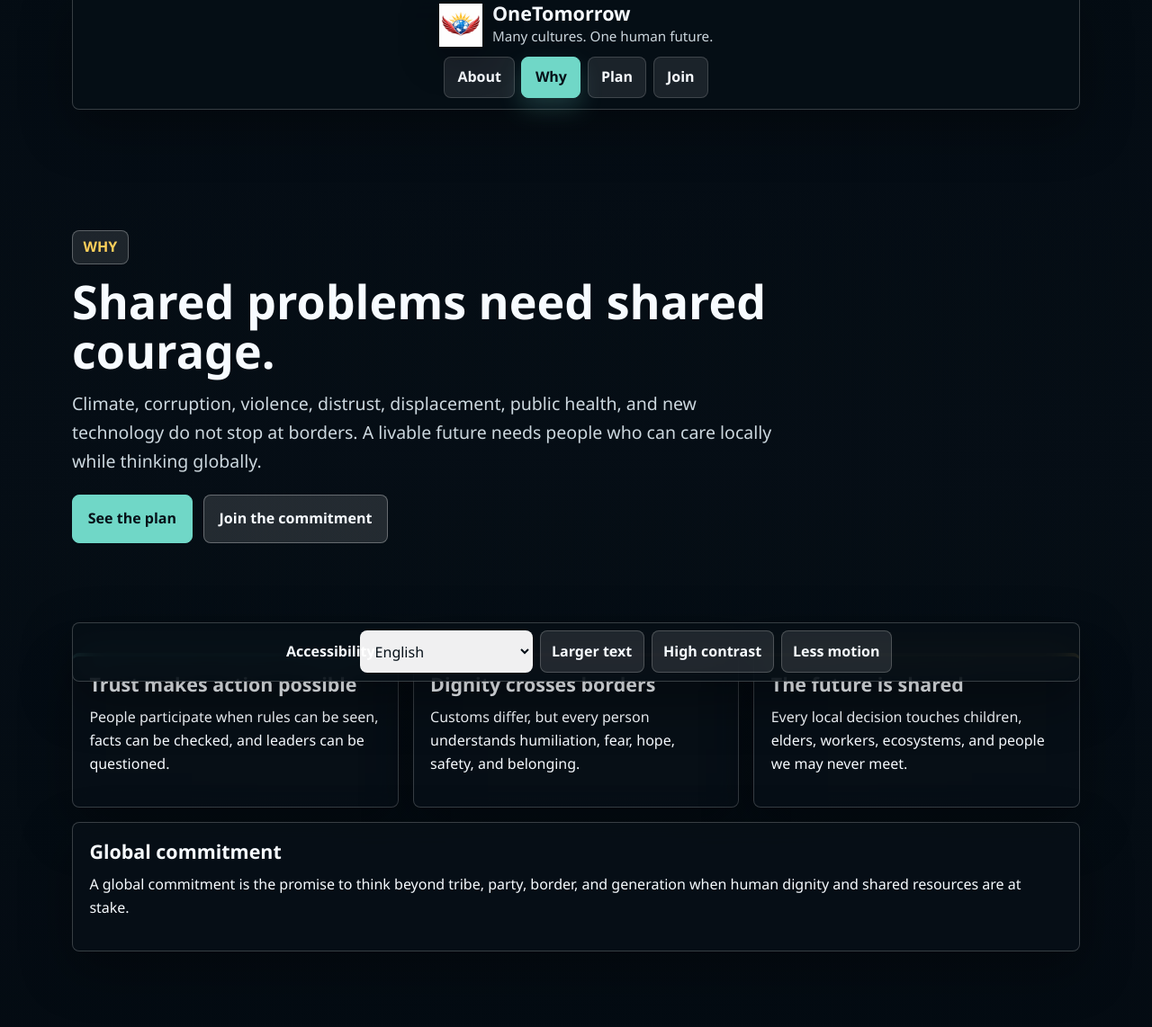
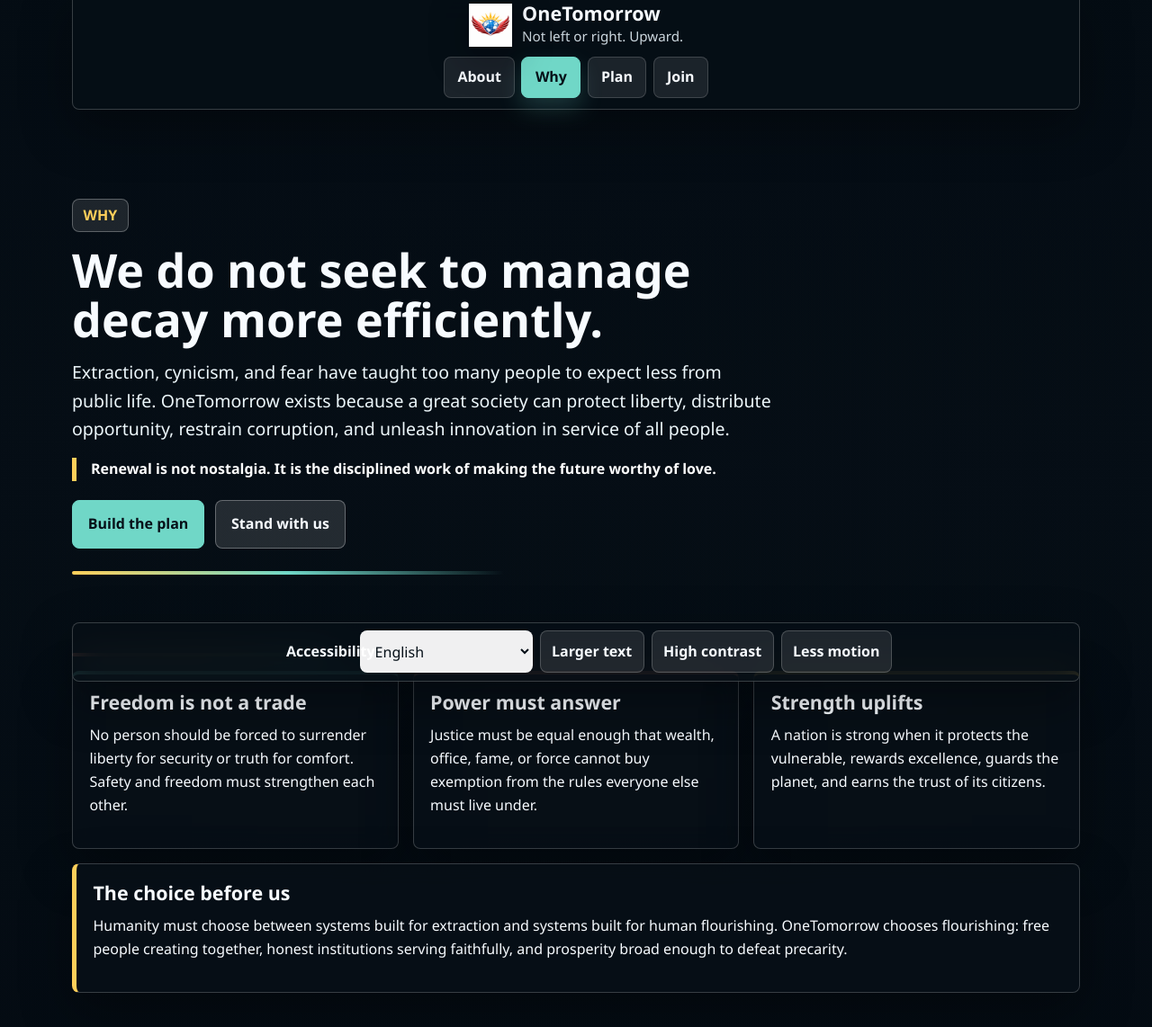
Before and after one commit to colinatwood/onetomorrow.today, a website: page why.html in a window 1280 px wide. Shown: the part 26-1168 px from the top of the page at 90% size. Drawn offline with Linux system fonts and the light colour scheme.

Commit message:
Adopt civic renewal voice

```diff
--- a/script.js
+++ b/script.js
@@ -2,7 +2,7 @@
   const translations = {
     en: {
       site_name: "OneTomorrow",
-      tagline: "Many cultures. One human future.",
+      tagline: "Not left or right. Upward.",
       skip_to_content: "Skip to main content",
       language_label: "Choose language",
       larger_text: "Larger text",
@@ -16,7 +16,7 @@
       accessibility_text: "Choose a language, enlarge text, increase contrast, or reduce motion."
     },
     es: {
-      tagline: "Muchas culturas. Un futuro humano.",
+      tagline: "Ni izquierda ni derecha. Hacia arriba.",
       skip_to_content: "Saltar al contenido principal",
       language_label: "Elegir idioma",
       larger_text: "Texto mas grande",
@@ -30,7 +30,7 @@
       accessibility_text: "Elige idioma, aumenta texto, sube contraste o reduce movimiento."
     },
     fr: {
-      tagline: "Plusieurs cultures. Un avenir humain.",
+      tagline: "Ni gauche ni droite. Vers le haut.",
       skip_to_content: "Aller au contenu principal",
       language_label: "Choisir la langue",
       larger_text: "Texte plus grand",
@@ -44,7 +44,7 @@
       accessibility_text: "Choisissez une langue, agrandissez le texte, augmentez le contraste ou reduisez le mouvement."
     },
     pt: {
-      tagline: "Muitas culturas. Um futuro humano.",
+      tagline: "Nem esquerda nem direita. Para cima.",
       skip_to_content: "Ir para o conteudo principal",
       language_label: "Escolher idioma",
       larger_text: "Texto maior",
@@ -58,7 +58,7 @@
       accessibility_text: "Escolha idioma, aumente texto, eleve contraste ou reduza movimento."
     },
     ar: {
-      tagline: "ثقافات كثيرة. مستقبل إنساني واحد.",
+      tagline: "لا يسار ولا يمين. إلى الأعلى.",
       skip_to_content: "انتقل إلى المحتوى الرئيسي",
       language_label: "اختر اللغة",
       larger_text: "نص أكبر",
@@ -72,7 +72,7 @@
       accessibility_text: "اختر اللغة، كبّر النص، ارفع التباين، أو قلل الحركة."
     },
     hi: {
-      tagline: "कई संस्कृतियां। एक मानवीय भविष्य।",
+      tagline: "न बाएं, न दाएं। ऊपर की ओर।",
       skip_to_content: "मुख्य सामग्री पर जाएं",
       language_label: "भाषा चुनें",
       larger_text: "बड़ा पाठ",
@@ -86,7 +86,7 @@
       accessibility_text: "भाषा चुनें, पाठ बढ़ाएं, कंट्रास्ट बढ़ाएं, या गति घटाएं."
     },
     sw: {
-      tagline: "Tamaduni nyingi. Kesho moja ya binadamu.",
+      tagline: "Si kushoto wala kulia. Juu.",
       skip_to_content: "Ruka hadi maudhui makuu",
       language_label: "Chagua lugha",
       larger_text: "Maandishi makubwa",
@@ -100,7 +100,7 @@
       accessibility_text: "Chagua lugha, ongeza maandishi, ongeza utofautishaji, au punguza mwendo."
     },
     "zh-CN": {
-      tagline: "多种文化。一个人类未来。",
+      tagline: "不左不右，向上。",
       skip_to_content: "跳到主要内容",
       language_label: "选择语言",
       larger_text: "放大文字",
@@ -114,7 +114,7 @@
       accessibility_text: "选择语言、放大文字、提高对比度或减少动态。"
     },
     de: {
-      tagline: "Viele Kulturen. Eine menschliche Zukunft.",
+      tagline: "Nicht links oder rechts. Aufwaerts.",
       skip_to_content: "Zum Hauptinhalt springen",
       language_label: "Sprache wahlen",
       larger_text: "Grosserer Text",
--- a/styles.css
+++ b/styles.css
@@ -259,6 +259,20 @@ p {
   padding: 2rem 0;
 }
 
+.manifesto-hero {
+  position: relative;
+}
+
+.manifesto-hero::after {
+  content: "";
+  display: block;
+  width: min(30rem, 72vw);
+  height: 4px;
+  margin-top: 1.55rem;
+  border-radius: 8px;
+  background: linear-gradient(90deg, var(--action), var(--accent), rgba(255, 255, 255, 0));
+}
+
 .eyebrow {
   display: inline-flex;
   width: fit-content;
@@ -277,6 +291,19 @@ p {
   margin: 0;
   color: var(--muted);
   font-size: 1.22rem;
+}
+
+.manifesto-hero .lede {
+  color: #edf7fb;
+}
+
+.manifesto-line {
+  max-width: 760px;
+  margin: 1rem 0 0;
+  padding-left: 1rem;
+  border-left: 5px solid var(--action);
+  color: #ffffff;
+  font-weight: 850;
 }
 
 .actions {
@@ -307,7 +334,18 @@ p {
 }
 
 .content {
+  position: relative;
   padding: 0 0 3.5rem;
+}
+
+.content::before {
+  content: "";
+  display: block;
+  width: min(100%, 18rem);
+  height: 4px;
+  margin-bottom: 1rem;
+  border-radius: 8px;
+  background: linear-gradient(90deg, var(--warm), var(--action), var(--accent));
 }
 
 .wide-content {
@@ -347,6 +385,11 @@ p {
 .definition-list > div,
 .commitment-band {
   padding: 1.15rem;
+}
+
+.two-column > article,
+.commitment-band {
+  border-left: 5px solid var(--action);
 }
 
 .card {
--- a/why.html
+++ b/why.html
@@ -4,14 +4,14 @@
   <meta charset="utf-8">
   <meta name="viewport" content="width=device-width,initial-scale=1">
   <title>OneTomorrow | Why</title>
-  <meta name="description" content="Why dignity, accountability, and global commitment matter now.">
+  <meta name="description" content="Why OneTomorrow rejects extraction, cynicism, corruption, and managed decline.">
   <meta name="theme-color" content="#071018">
   <link rel="icon" href="assets/main-logo.png">
   <link rel="apple-touch-icon" href="assets/main-logo.png">
   <link rel="manifest" href="site.webmanifest">
   <link rel="canonical" href="https://onetomorrow.today/why.html">
   <meta property="og:title" content="OneTomorrow | Why">
-  <meta property="og:description" content="Why dignity, accountability, and global commitment matter now.">
+  <meta property="og:description" content="Why OneTomorrow rejects extraction, cynicism, corruption, and managed decline.">
   <meta property="og:image" content="assets/main-logo.png">
   <meta property="og:url" content="https://onetomorrow.today/why.html">
   <meta name="twitter:card" content="summary_large_image">
@@ -25,7 +25,7 @@
       <img src="assets/main-logo.png" alt="" width="60" height="60">
       <span>
         <span class="brand-name" data-i18n="site_name">OneTomorrow</span>
-        <span class="brand-tagline" data-i18n="tagline">Many cultures. One human future.</span>
+        <span class="brand-tagline" data-i18n="tagline">Not left or right. Upward.</span>
       </span>
     </a>
     <nav class="site-nav" aria-label="Main">
@@ -36,33 +36,34 @@
     </nav>
   </header>
   <main id="main" class="main-content">
-    <section class="hero page-hero">
+    <section class="hero page-hero manifesto-hero">
       <p class="eyebrow">Why</p>
-      <h1>Shared problems need shared courage.</h1>
-      <p class="lede">Climate, corruption, violence, distrust, displacement, public health, and new technology do not stop at borders. A livable future needs people who can care locally while thinking globally.</p>
+      <h1>We do not seek to manage decay more efficiently.</h1>
+      <p class="lede">Extraction, cynicism, and fear have taught too many people to expect less from public life. OneTomorrow exists because a great society can protect liberty, distribute opportunity, restrain corruption, and unleash innovation in service of all people.</p>
+      <p class="manifesto-line">Renewal is not nostalgia. It is the disciplined work of making the future worthy of love.</p>
       <div class="actions">
-        <a class="button" href="plan.html">See the plan</a>
-        <a class="button button-secondary" href="join.html">Join the commitment</a>
+        <a class="button" href="plan.html">Build the plan</a>
+        <a class="button button-secondary" href="join.html">Stand with us</a>
       </div>
     </section>
     <section class="content wide-content">
       <div class="card-grid feature-grid">
         <article class="card">
-          <h2>Trust makes action possible</h2>
-          <p>People participate when rules can be seen, facts can be checked, and leaders can be questioned.</p>
+          <h2>Freedom is not a trade</h2>
+          <p>No person should be forced to surrender liberty for security or truth for comfort. Safety and freedom must strengthen each other.</p>
         </article>
         <article class="card">
-          <h2>Dignity crosses borders</h2>
-          <p>Customs differ, but every person understands humiliation, fear, hope, safety, and belonging.</p>
+          <h2>Power must answer</h2>
+          <p>Justice must be equal enough that wealth, office, fame, or force cannot buy exemption from the rules everyone else must live under.</p>
         </article>
         <article class="card">
-          <h2>The future is shared</h2>
-          <p>Every local decision touches children, elders, workers, ecosystems, and people we may never meet.</p>
+          <h2>Strength uplifts</h2>
+          <p>A nation is strong when it protects the vulnerable, rewards excellence, guards the planet, and earns the trust of its citizens.</p>
         </article>
       </div>
       <div class="commitment-band">
-        <h2>Global commitment</h2>
-        <p>A global commitment is the promise to think beyond tribe, party, border, and generation when human dignity and shared resources are at stake.</p>
+        <h2>The choice before us</h2>
+        <p>Humanity must choose between systems built for extraction and systems built for human flourishing. OneTomorrow chooses flourishing: free people creating together, honest institutions serving faithfully, and prosperity broad enough to defeat precarity.</p>
       </div>
     </section>
   </main>
```
Also changed, not shown: 404.html (+1 -1 lines), about.html (+18 -17 lines), join.html (+14 -13 lines), plan.html (+19 -18 lines).
